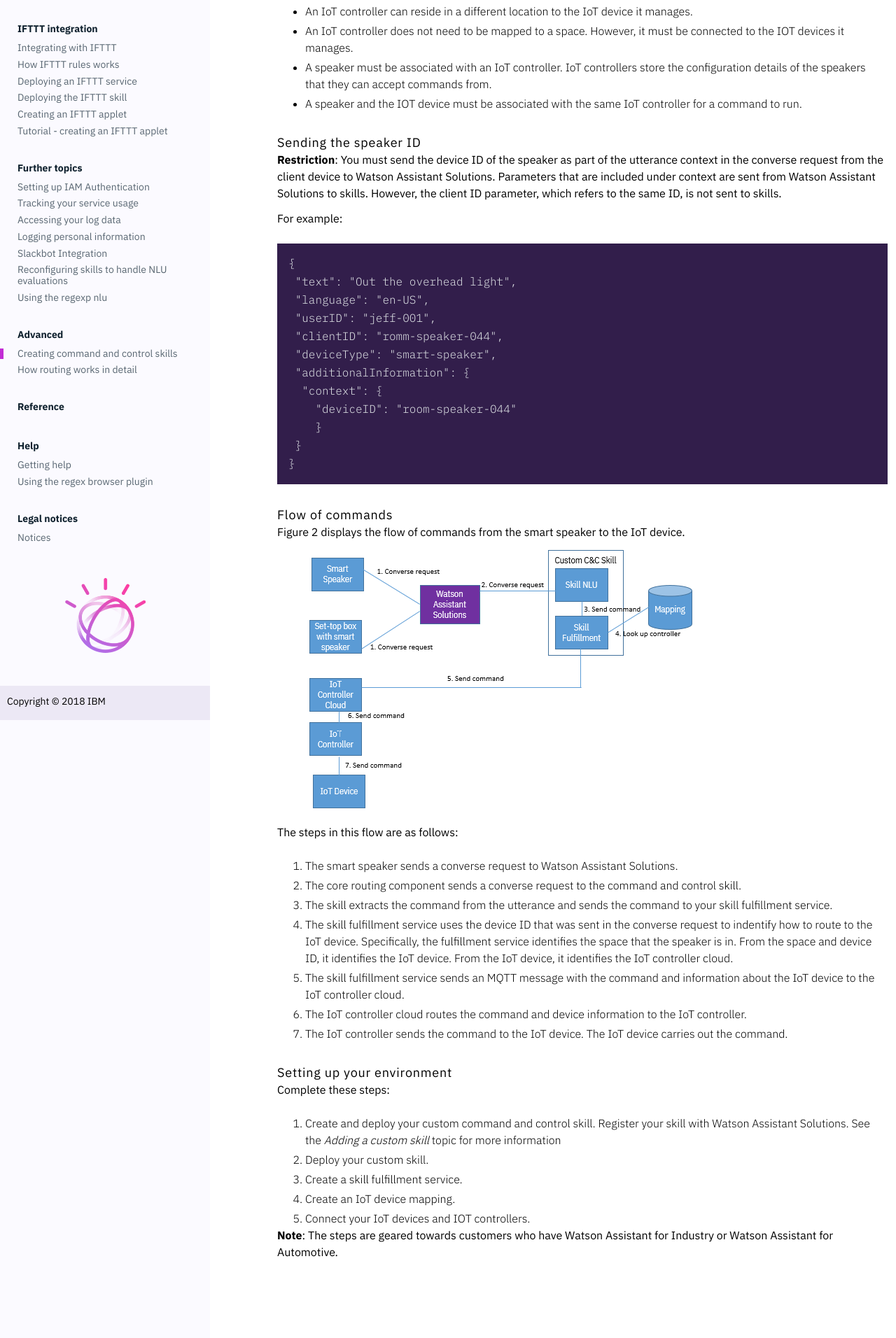
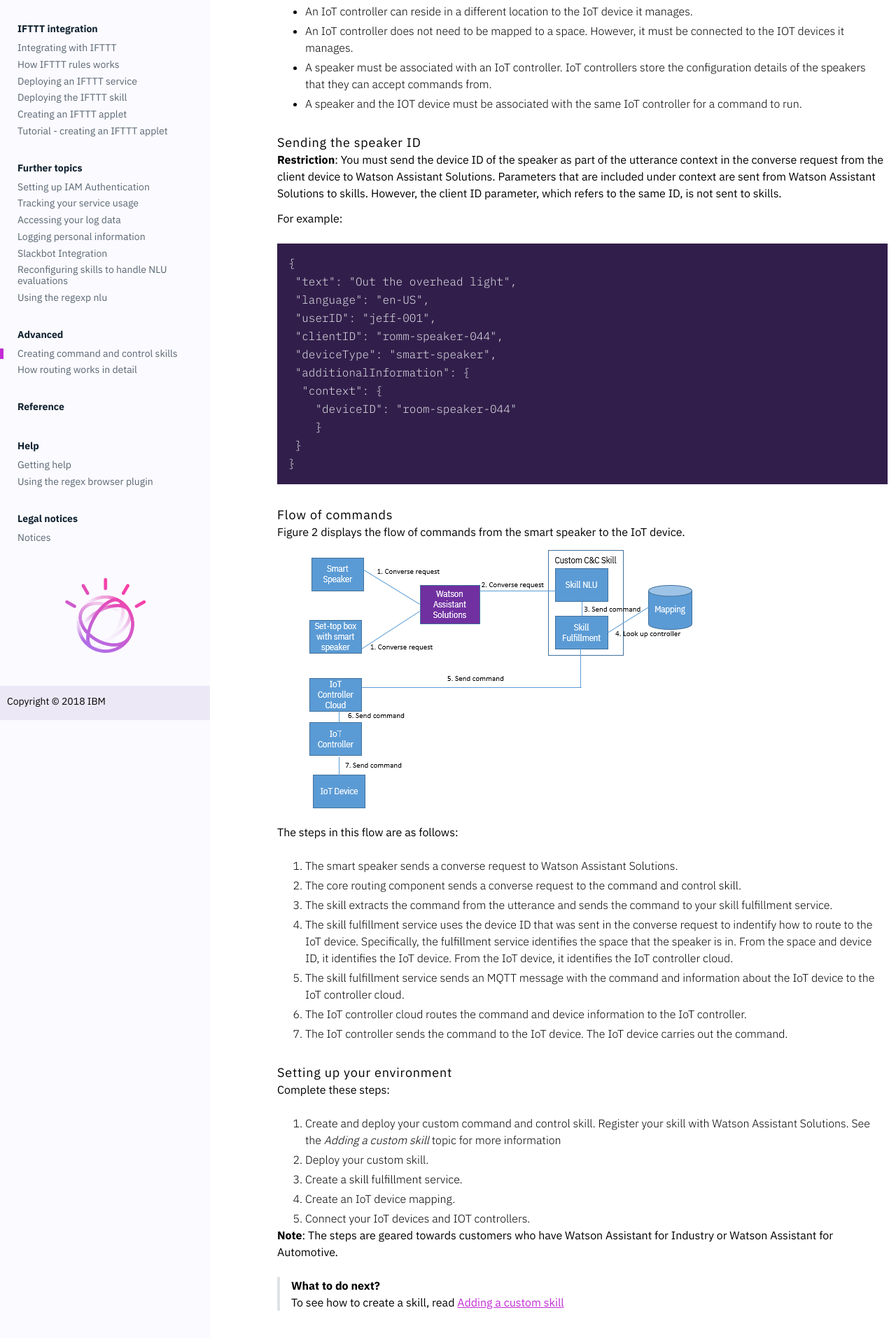
Before and after one commit to Watson-Personal-Assistant/developer, a Jekyll site: the page built from _content/advanced/command_and_control_skill.md, in a window 1280 px wide. Shown: the part 1539-3451 px from the top of the page at 70% size. Built offline with Jekyll 4.4.1, drawn with Linux system fonts in a browser that asks for light colours; some web fonts are replaced.

Commit message:
what to do next

```diff
--- a/_content/advanced/command_and_control_skill.md
+++ b/_content/advanced/command_and_control_skill.md
@@ -96,3 +96,6 @@
 5. Connect your IoT devices and IOT controllers.
 
 **Note**: The steps are geared towards customers who have Watson Assistant for Industry or Watson Assistant for Automotive.
+
+> **What to do next?**<br>
+To see how to create a skill, read [Adding a custom skill]({{site.baseurl}}/skill/create_custom_skill/)
```
